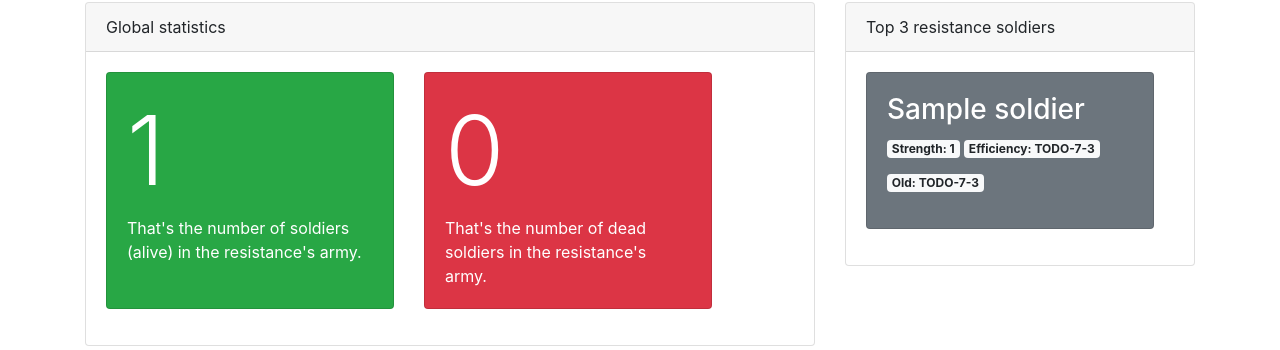
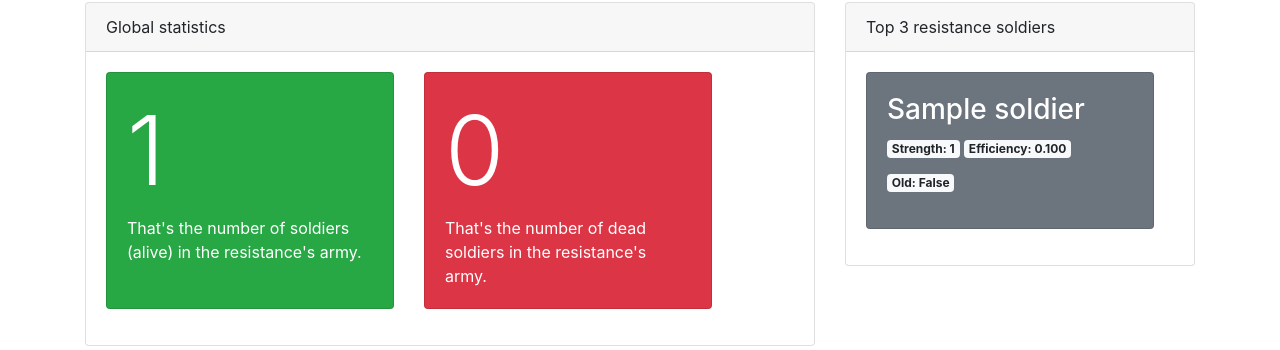
Before and after one commit to HE-Arc/workshop-django-old, a Django app: page /dashboard/ in a window 1280 px wide. Shown: the part 217-567 px from the top of the page. Run offline with Django 3.2, Linux system fonts and the light colour scheme; tables that the repository leaves empty hold one stand-in row (values such as "Sample post"); parts of the project's set-up code (start-up, migrations or seed data) failed here and were passed over; some libraries are stand-ins or nearby versions.

Commit message:
TODO-7 done

```diff
--- a/resistanceproject/resistanceapp/models.py
+++ b/resistanceproject/resistanceapp/models.py
@@ -30,8 +30,11 @@ class Soldier(models.Model):
 # TODO-2-3 - Delete your previously created entries from the django-admin and RELOAD them with the fixture
 
     # TODO-7-1 - Add a class method to get the efficiency (strength / age) of a soldier
+    def get_efficiency(self):
+        return self.strength / self.age
     # TODO-7-2 - Add a class method to get if a soldier is old or not (age > 60 is old)
-
+    def is_old(self):
+        return self.age > 60
 
 # TODO-5-1 - Generate migration, apply migration
 # TODO-5-3 - Add some categories from django admin
--- a/resistanceproject/resistanceapp/templates/resistanceapp/dashboard.html
+++ b/resistanceproject/resistanceapp/templates/resistanceapp/dashboard.html
@@ -77,8 +77,8 @@
             <div class="card-body">
               <h3>{{ b.name }}</h3>
               <p class="badge badge-light">Strength: {{ b.strength }}</p>
-              <p class="badge badge-light">Efficiency: TODO-7-3</p>
-              <p class="badge badge-light">Old: TODO-7-3</p>
+              <p class="badge badge-light">Efficiency: {{ b.get_efficiency|floatformat:3 }}</p>
+              <p class="badge badge-light">Old: {{ b.is_old }}</p>
             </div>
           </div>
 
--- a/resistanceproject/resistanceapp/templates/resistanceapp/soldier_detail.html
+++ b/resistanceproject/resistanceapp/templates/resistanceapp/soldier_detail.html
@@ -29,7 +29,7 @@
         <div class="card text-white bg-primary mr-3 mb-3" style="max-width: 18rem;">
           <div class="card-body">
             <h5 class="card-title">Efficiency</h5>
-            <p class="display-2">#TODO-7-3</p>
+            <p class="display-2">{{ soldier.get_efficiency|floatformat:3 }}</p>
           </div>
         </div>
       </div>
```
